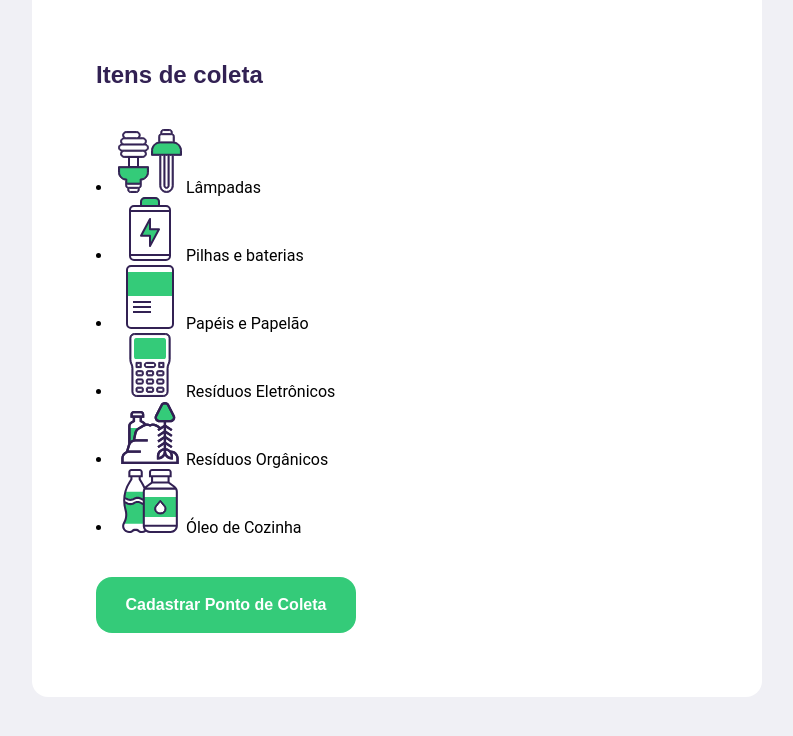
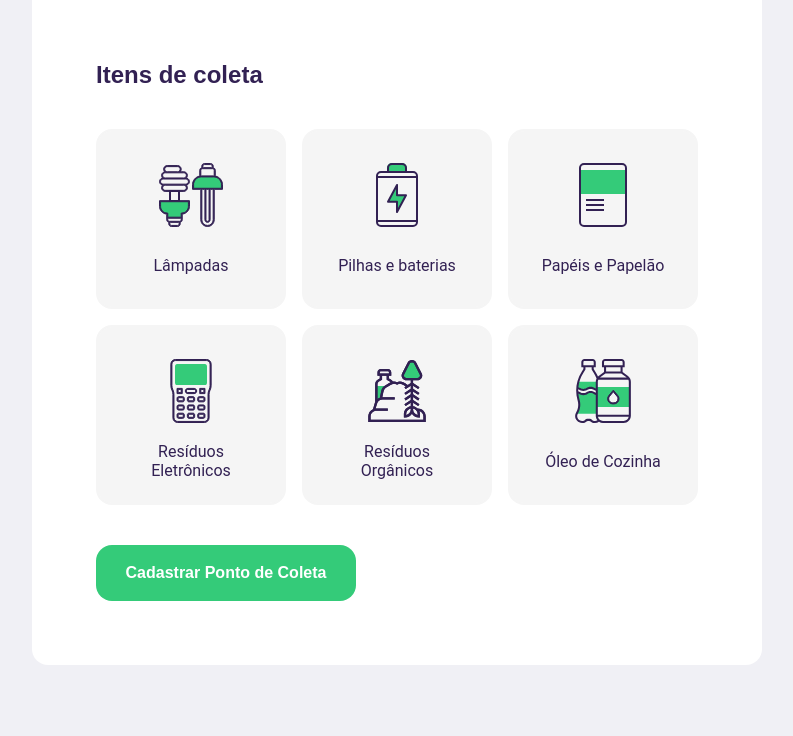
Before and after one commit to nascimentorapha/Ecoleta, a plain HTML site: page create-point.html in a window 1280 px wide. Shown: the part 706-1442 px from the top of the page, without its empty margins (243-1036 px from the left). Drawn offline with Linux system fonts and the light colour scheme; no server answers; files whose address does not match are found by name.

Commit message:
include some classes from new fieldset

```diff
--- a/styles/create-point.css
+++ b/styles/create-point.css
@@ -116,3 +116,39 @@ form button:hover{
     transition: background-color 400ms;
     cursor: pointer;
 }
+
+.items-grid {
+    display: grid;
+    grid-template-columns: 1fr 1fr 1fr;
+    gap: 16px;
+
+}
+
+.items-grid li {
+    padding: 32px 24px 16px;
+    background-color: #f5f5f5;
+    list-style: none;
+
+    border-radius: 16px;
+    border: 2px solid #f5f5f5;
+    height: 180px;
+
+    display: flex;
+    flex-direction: column;
+    align-items: center;
+    justify-content: space-between;
+
+    text-align: center;
+
+    cursor: pointer;
+}
+
+.items-grid li span {
+    margin-top: 12px;
+
+    flex: 1;
+    display: flex;
+    align-items: center;
+
+    color: var(--title-color);
+}
```
